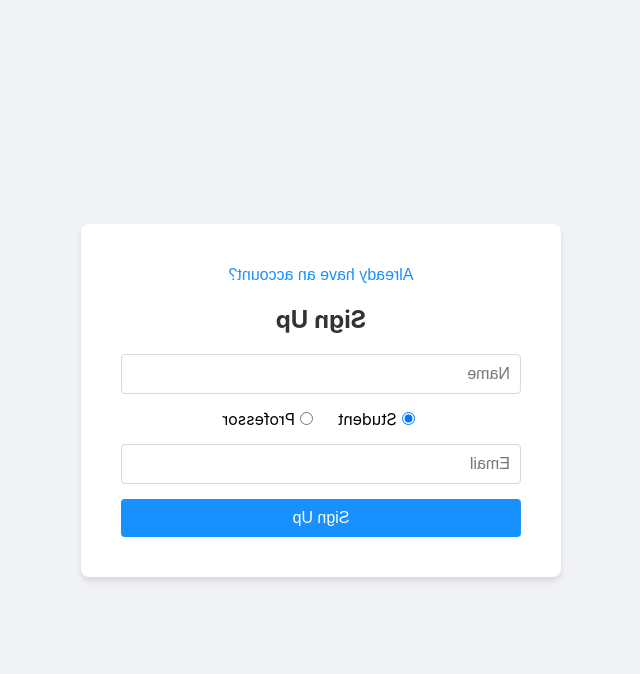
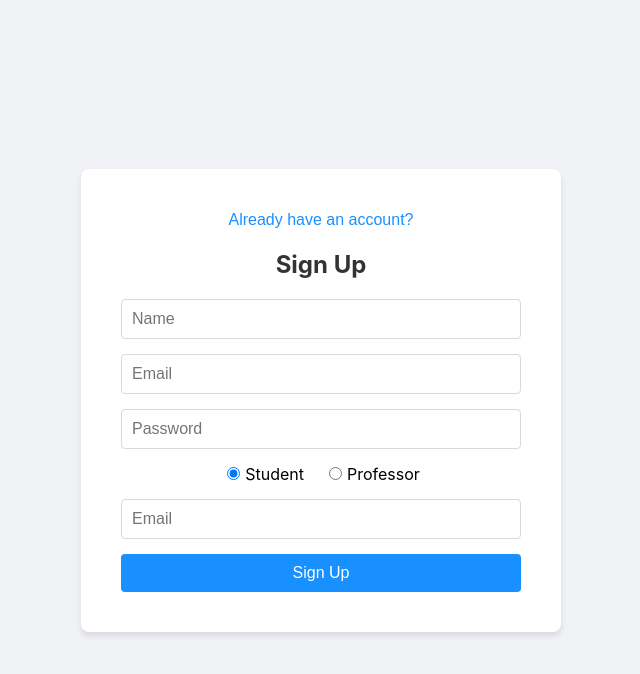
Before and after one commit to usman-khan-03/strand-app, a React (Create React App) app: page / in a window 1280 px wide. Both pictures are taken after typing "name@example.com", "Sample123" into the empty fields and a click on the button "Create an account". Shown: the top 674 px of the page, without its empty margins (319-959 px from the left). Built offline with nearby package versions, Linux system fonts and the light colour scheme.

Commit message:
front end code. having problems with log in and sign up page, email box is displaying twice.

```diff
--- a/src/components/Auth/Auth.js
+++ b/src/components/Auth/Auth.js
@@ -49,6 +49,22 @@ function Auth({ onAuthSuccess }) {
                 name="name"
                 placeholder="Name"
                 value={formData.name}
+                onChange={handleChange}
+                required
+              />
+              <input
+                type="email"
+                name="email"
+                placeholder="Email"
+                value={formData.email}
+                onChange={handleChange}
+                required
+              />
+              <input
+                type="password"
+                name="password"
+                placeholder="Password"
+                value={formData.password}
                 onChange={handleChange}
                 required
               />
--- a/src/components/Auth/Auth.scss
+++ b/src/components/Auth/Auth.scss
@@ -16,7 +16,7 @@
         max-width: 90%;
 
         &.sign-up {
-        transform: rotateY(180deg);
+            transform: rotateY(180deg) scale(-1, 1);
         }
     }
 
@@ -80,4 +80,45 @@
             }
         }
     }
+
+    &__sign-in,
+    &__sign-up {
+        backface-visibility: hidden;
+        position: absolute;
+        top: 0;
+        left: 0;
+        width: 100%;
     }
+
+    &__sign-up {
+        transform: rotateY(180deg) scale(-1, 1);
+    }
+}
+
+.flip-card__inner {
+    position: relative;
+    width: 100%;
+    height: 100%;
+    transform-style: preserve-3d;
+    transition: transform 0.6s ease-in-out;
+}
+
+.flip-card__front,
+.flip-card__back {
+    position: absolute;
+    width: 100%;
+    height: 100%;
+    display: flex;
+    flex-direction: column;
+    justify-content: center;
+    backface-visibility: hidden;
+    background: lightgrey;
+    gap: 20px;
+    border-radius: 5px;
+    border: 2px solid var(--main-color);
+    box-shadow: 4px 4px var(--main-color);
+}
+
+.flip-card__back {
+    transform: rotateY(180deg) scale(-1, 1);
+}
```
Lines whose indentation alone changed are shown as unchanged.
